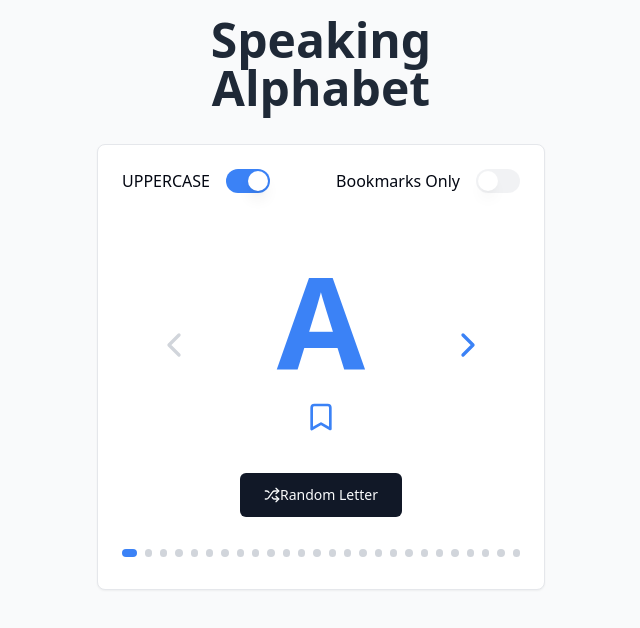
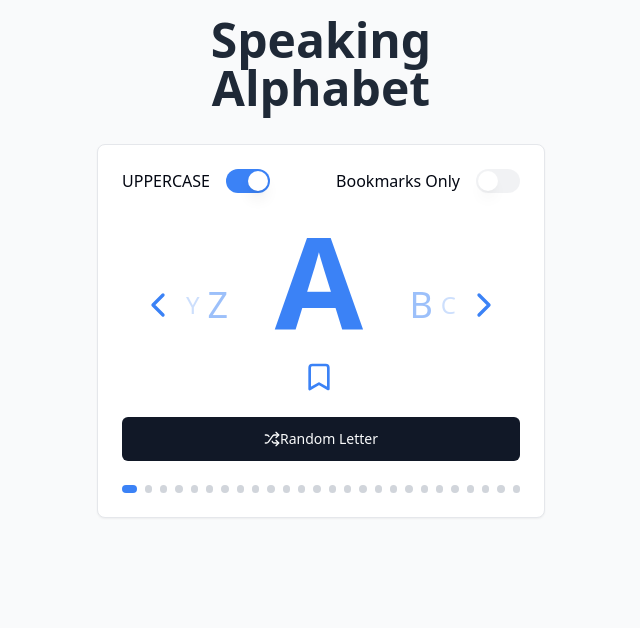
Before and after one commit to tamborine996/alphabet-app, a Next.js app: page / in a window 1280 px wide. Shown: the top 628 px of the page, without its empty margins (319-959 px from the left). Built offline with nearby package versions, Linux system fonts and the light colour scheme.

Commit message:
Update AlphabetSpeechApp.js

```diff
--- a/components/AlphabetSpeechApp.js
+++ b/components/AlphabetSpeechApp.js
@@ -2,7 +2,7 @@ import React, { useState } from 'react';
 import { ChevronLeft, ChevronRight, Shuffle, Bookmark, Check as BookmarkCheck } from 'lucide-react';
 import { Switch } from './ui/switch';
 import { Label } from './ui/label';
-import { Button } from './ui/button';
+import Button from './ui/button';
 import { Card, CardContent } from './ui/card';
 
 export const AlphabetSpeechApp = () => {
@@ -22,28 +22,43 @@ export const AlphabetSpeechApp = () => {
 
   const currentFilteredIndex = filteredIndices.indexOf(currentIndex);
 
+  const getModIndex = (index) => {
+    const len = filteredIndices.length;
+    return ((index % len) + len) % len;
+  };
+
   const speakLetter = (letter) => {
-    const utterance = new SpeechSynthesisUtterance(letter);
-    utterance.rate = 0.8;
-    utterance.pitch = 1;
+    const letterUtterance = new SpeechSynthesisUtterance(letter);
+    const phoneticMap = {
+      'A': 'ah', 'B': 'buh', 'C': 'kuh', 'D': 'duh', 'E': 'eh',
+      'F': 'fuh', 'G': 'guh', 'H': 'huh', 'I': 'ih', 'J': 'juh',
+      'K': 'kuh', 'L': 'lul', 'M': 'muh', 'N': 'nuh', 'O': 'oh',
+      'P': 'puh', 'Q': 'kwuh', 'R': 'ruh', 'S': 'suh', 'T': 'tuh',
+      'U': 'uh', 'V': 'vuh', 'W': 'wuh', 'X': 'ks', 'Y': 'yuh',
+      'Z': 'zuh'
+    };
+
+    const phoneticUtterance = new SpeechSynthesisUtterance(phoneticMap[letter.toUpperCase()]);
+    letterUtterance.onend = () => window.speechSynthesis.speak(phoneticUtterance);
     window.speechSynthesis.cancel();
-    window.speechSynthesis.speak(utterance);
+    window.speechSynthesis.speak(letterUtterance);
+  };
+
+  const getAdjacentLetters = () => {
+    return {
+      prev2: alphabet[filteredIndices[getModIndex(currentFilteredIndex - 2)]],
+      prev1: alphabet[filteredIndices[getModIndex(currentFilteredIndex - 1)]],
+      next1: alphabet[filteredIndices[getModIndex(currentFilteredIndex + 1)]],
+      next2: alphabet[filteredIndices[getModIndex(currentFilteredIndex + 2)]]
+    };
   };
 
   const handlePrevious = () => {
-    if (currentFilteredIndex > 0) {
-      const newIndex = filteredIndices[currentFilteredIndex - 1];
-      setCurrentIndex(newIndex);
-      speakLetter(alphabet[newIndex]);
-    }
+    setCurrentIndex(filteredIndices[getModIndex(currentFilteredIndex - 1)]);
   };
 
   const handleNext = () => {
-    if (currentFilteredIndex < filteredIndices.length - 1) {
-      const newIndex = filteredIndices[currentFilteredIndex + 1];
-      setCurrentIndex(newIndex);
-      speakLetter(alphabet[newIndex]);
-    }
+    setCurrentIndex(filteredIndices[getModIndex(currentFilteredIndex + 1)]);
   };
 
   const handleRandom = () => {
@@ -51,7 +66,6 @@ export const AlphabetSpeechApp = () => {
     if (availableIndices.length > 0) {
       const randomIndex = availableIndices[Math.floor(Math.random() * availableIndices.length)];
       setCurrentIndex(randomIndex);
-      speakLetter(alphabet[randomIndex]);
     }
   };
 
@@ -65,6 +79,12 @@ export const AlphabetSpeechApp = () => {
       }
       return newBookmarks;
     });
+  };
+
+  const handleKeyPress = (e) => {
+    if (e.key === 'ArrowLeft') handlePrevious();
+    if (e.key === 'ArrowRight') handleNext();
+    if (e.key === ' ') speakLetter(alphabet[currentIndex]);
   };
 
   const handleTouchStart = (e) => {
@@ -91,15 +111,24 @@ export const AlphabetSpeechApp = () => {
     }, { once: true });
   };
 
+  React.useEffect(() => {
+    document.addEventListener('keydown', handleKeyPress);
+    return () => document.removeEventListener('keydown', handleKeyPress);
+  }, [currentIndex]);
+
+  const adjacentLetters = getAdjacentLetters();
+
   return (
-    <div className="max-w-lg mx-auto px-4 sm:px-6 lg:px-8">
-      <h1 className="text-3xl sm:text-4xl lg:text-5xl font-bold text-center mb-8 text-gray-800">Speaking Alphabet</h1>
+    <div className="max-w-lg mx-auto px-4 sm:px-6 lg:px-8" onTouchStart={handleTouchStart}>
+      <h1 className="text-3xl sm:text-4xl lg:text-5xl font-bold text-center mb-8 text-gray-800">
+        Speaking Alphabet
+      </h1>
       <Card>
-        <CardContent>
-          <div className="flex flex-col items-center space-y-6">
-            <div className="w-full grid grid-cols-1 sm:grid-cols-2 gap-4 mb-6">
+        <CardContent className="p-6">
+          <div className="flex flex-col space-y-6">
+            <div className="grid grid-cols-1 sm:grid-cols-2 gap-4">
               <div className="flex items-center justify-between sm:justify-start space-x-4">
-                <Label htmlFor="case-switch" className="text-lg font-medium whitespace-nowrap">
+                <Label htmlFor="case-switch" className="text-lg">
                   {isUpperCase ? 'UPPERCASE' : 'lowercase'}
                 </Label>
                 <Switch
@@ -109,7 +138,7 @@ export const AlphabetSpeechApp = () => {
                 />
               </div>
               <div className="flex items-center justify-between sm:justify-end space-x-4">
-                <Label htmlFor="bookmark-switch" className="text-lg font-medium whitespace-nowrap">
+                <Label htmlFor="bookmark-switch" className="text-lg">
                   Bookmarks Only
                 </Label>
                 <Switch
@@ -121,36 +150,29 @@ export const AlphabetSpeechApp = () => {
               </div>
             </div>
 
-            <div
-              className="w-full flex items-center justify-between gap-4 p-4"
-              onTouchStart={handleTouchStart}
-            >
+            <div className="flex items-center justify-between">
               <button
                 onClick={handlePrevious}
-                disabled={currentFilteredIndex === 0}
-                className={`p-4 rounded-full transition-all ${
-                  currentFilteredIndex === 0
-                    ? 'text-gray-300 cursor-not-allowed'
-                    : 'text-blue-500 hover:bg-blue-50 active:scale-95'
-                }`}
-                aria-label="Previous letter"
+                className="p-4 rounded-full transition-all text-blue-500 hover:bg-blue-50 active:scale-95 flex items-center"
               >
                 <ChevronLeft size={40} />
+                <div className="flex items-center ml-2">
+                  <span className="text-2xl opacity-25">{adjacentLetters.prev2}</span>
+                  <span className="text-4xl opacity-50 ml-2">{adjacentLetters.prev1}</span>
+                </div>
               </button>
 
-              <div className="flex-1 flex flex-col items-center gap-4">
+              <div className="flex flex-col items-center">
                 <div
                   onClick={() => speakLetter(alphabet[currentIndex])}
-                  className="text-8xl sm:text-9xl font-bold text-blue-500 cursor-pointer hover:scale-110 transition-transform select-none"
+                  className="text-8xl sm:text-9xl font-bold text-blue-500 cursor-pointer hover:scale-110 transition-all"
                   role="button"
-                  aria-label={`Pronounce letter ${alphabet[currentIndex]}`}
                 >
                   {alphabet[currentIndex]}
                 </div>
                 <button
                   onClick={toggleBookmark}
-                  className="text-blue-500 hover:text-blue-600 transition-colors"
-                  aria-label={bookmarks.has(currentIndex) ? "Remove bookmark" : "Add bookmark"}
+                  className="mt-4 text-blue-500 hover:text-blue-600"
                 >
                   {bookmarks.has(currentIndex) ?
                     <BookmarkCheck className="w-8 h-8" /> :
@@ -161,43 +183,35 @@ export const AlphabetSpeechApp = () => {
 
               <button
                 onClick={handleNext}
-                disabled={currentFilteredIndex === filteredIndices.length - 1}
-                className={`p-4 rounded-full transition-all ${
-                  currentFilteredIndex === filteredIndices.length - 1
-                    ? 'text-gray-300 cursor-not-allowed'
-                    : 'text-blue-500 hover:bg-blue-50 active:scale-95'
-                }`}
-                aria-label="Next letter"
+                className="p-4 rounded-full transition-all text-blue-500 hover:bg-blue-50 active:scale-95 flex items-center"
               >
+                <div className="flex items-center mr-2">
+                  <span className="text-4xl opacity-50">{adjacentLetters.next1}</span>
+                  <span className="text-2xl opacity-25 ml-2">{adjacentLetters.next2}</span>
+                </div>
                 <ChevronRight size={40} />
               </button>
             </div>
 
             <Button
               onClick={handleRandom}
-              className="w-full sm:w-auto mt-4 flex items-center justify-center gap-2"
+              className="w-full sm:w-auto mx-auto flex items-center justify-center gap-2"
             >
               <Shuffle className="w-4 h-4" />
               Random Letter
             </Button>
 
-            <div className="w-full mt-8 flex justify-center gap-2 overflow-x-auto py-2">
+            <div className="flex justify-center gap-2">
               {alphabet.map((letter, index) => {
                 if (showOnlyBookmarks && !bookmarks.has(index)) return null;
                 return (
                   <div
                     key={letter}
-                    className={`relative transition-all ${
-                      index === currentIndex
-                        ? 'w-4'
-                        : 'w-2'
-                    }`}
+                    className={`relative ${index === currentIndex ? 'w-4' : 'w-2'}`}
                   >
                     <div
                       className={`h-2 rounded-full transition-all ${
-                        index === currentIndex
-                          ? 'bg-blue-500'
-                          : 'bg-gray-300'
+                        index === currentIndex ? 'bg-blue-500' : 'bg-gray-300'
                       }`}
                     />
                     {bookmarks.has(index) && (
```
